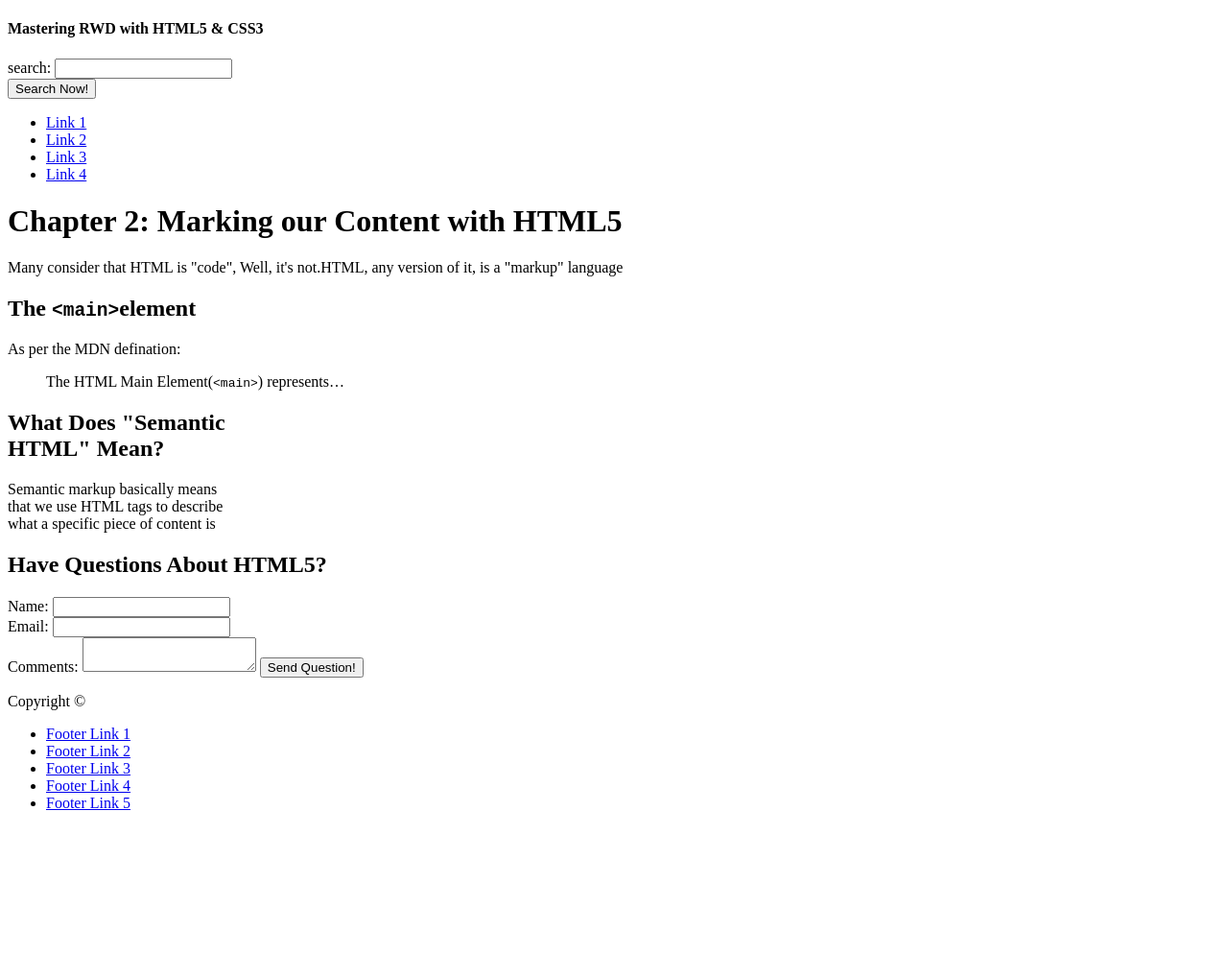
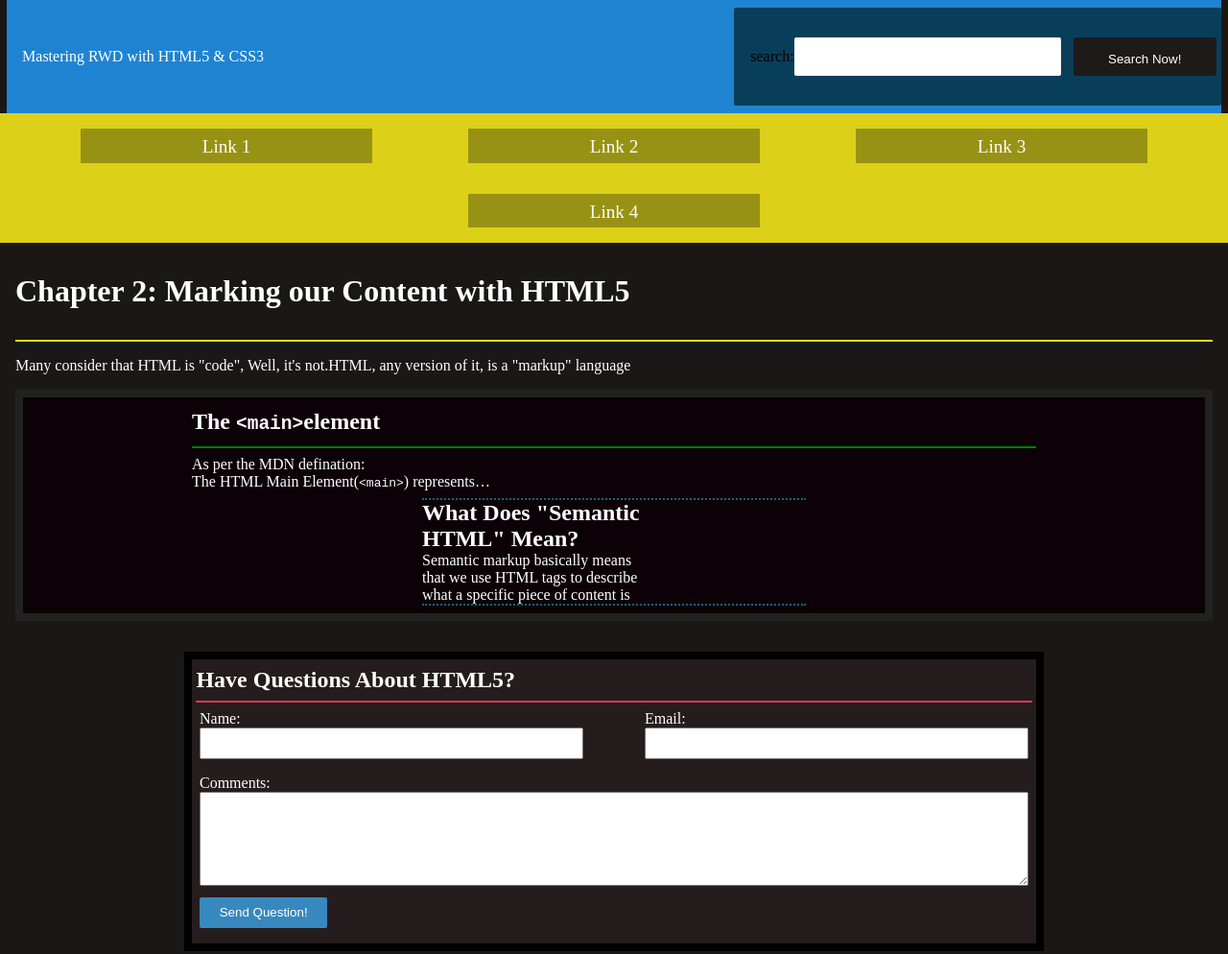
Before and after one commit to briankmbugua/responsive, a plain HTML site: page index.html in a window 1280 px wide. Shown: the top 994 px of the page at 96% size. Before the commit the page ends 862 px from the top, so only its background shows below. Drawn offline with Linux system fonts and the light colour scheme.

Commit message:
changed styles href from index2.css to inde.css

```diff
--- a/index.html
+++ b/index.html
@@ -5,7 +5,7 @@
     <meta http-equiv="X-UA-Compatible" content="IE=edge">
     <meta name="viewport" content="width=device-width, initial-scale=1.0">
     <title>Document</title>
-    <link rel="stylesheet" type="text/css" href="index2.css">
+    <link rel="stylesheet" type="text/css" href="index.css">
 </head>
 <body>
     <header>
```
